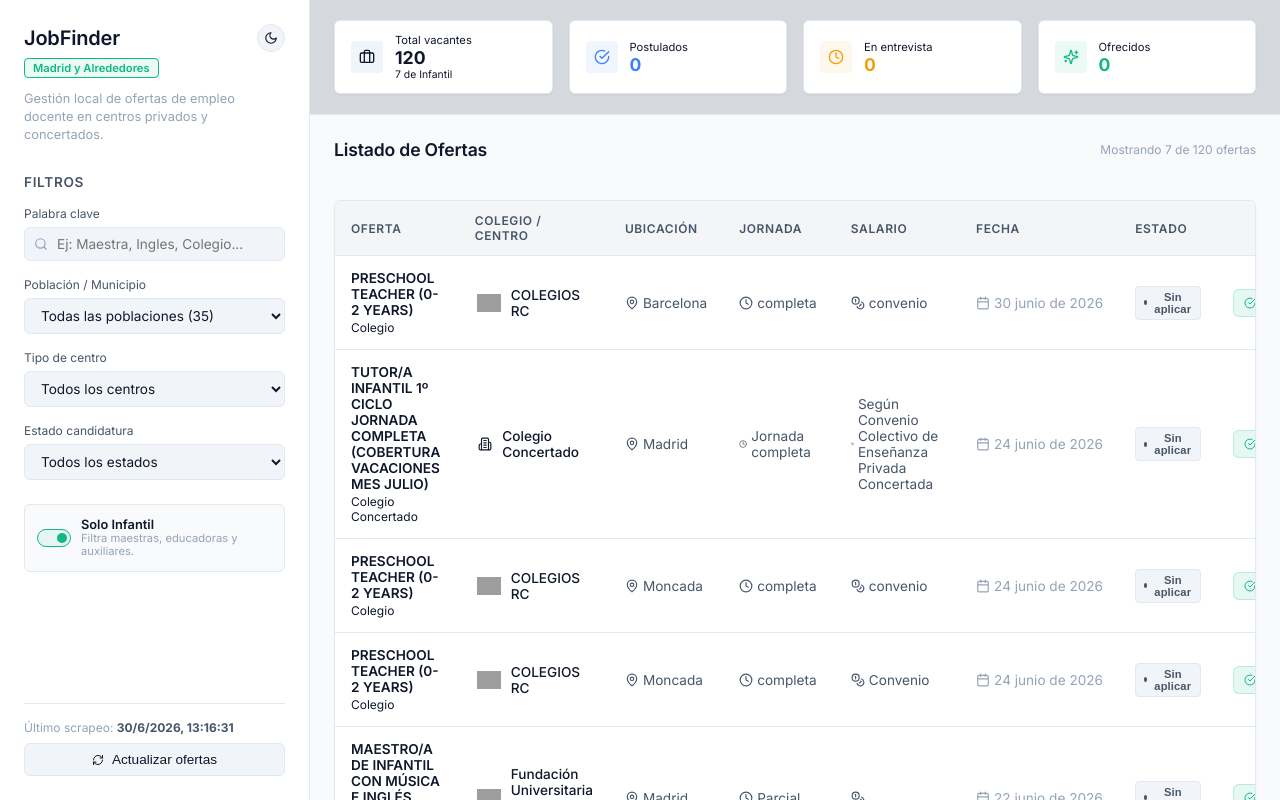
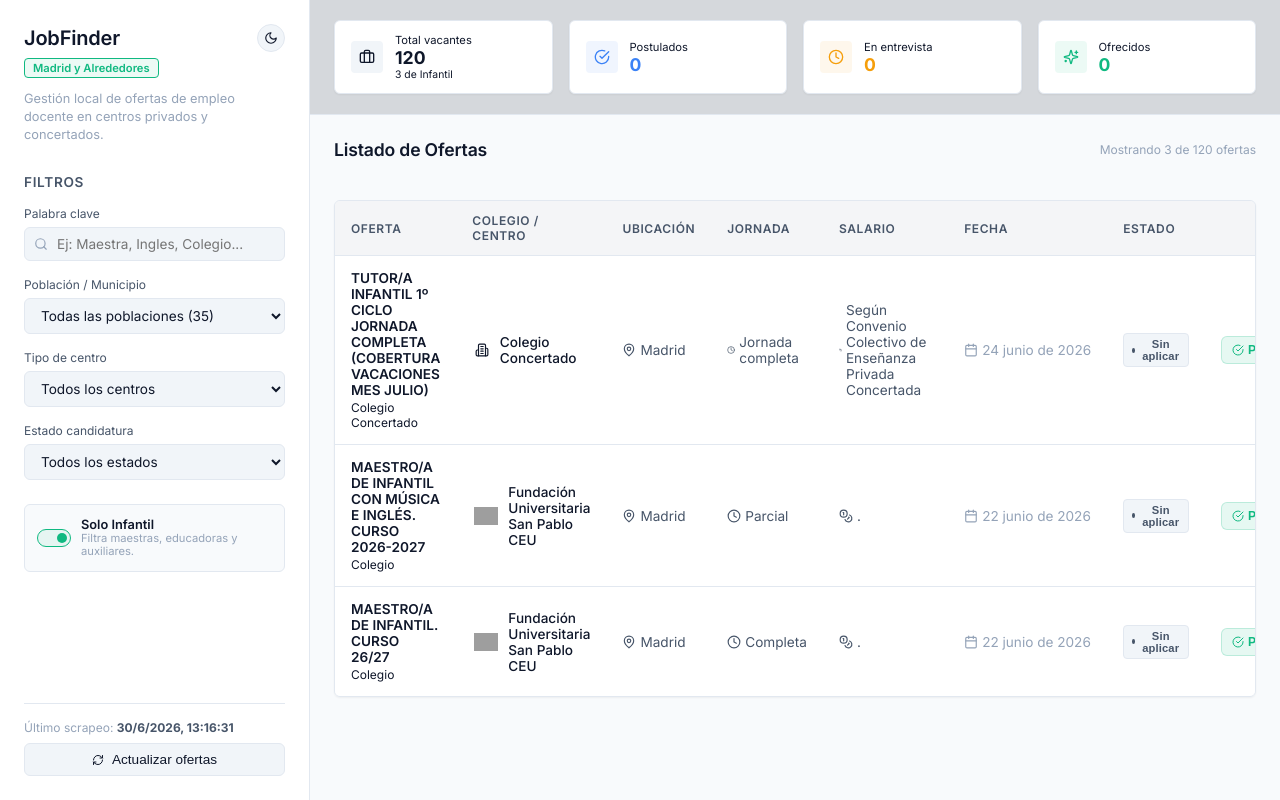
Before and after one commit to Blackmanx/CentralEspJobFinder, a React (Vite) app: page / in a window 1280 px wide. Built offline with nearby package versions, Linux system fonts and the light colour scheme; grey boxes are pictures that could not be loaded; the HTML template or start-up script is replaced by a standard one.

Commit message:
feat: exclude jobs requiring strict C2 level of English

```diff
--- a/src/App.tsx
+++ b/src/App.tsx
@@ -152,6 +152,21 @@ export default function App() {
     const title = job.title.toLowerCase();
     const description = (job.description || '').toLowerCase();
     const requirements = job.requirements.map(r => r.toLowerCase()).join(' ');
+    const text = `${title} ${description} ${requirements}`.toLowerCase();
+
+    // Exclude jobs requiring strict C2 English (allow if C1/B2 is offered as an alternative)
+    if (/\b(c2|proficiency|cpe)\b/.test(text)) {
+      const isAlternative =
+        /\b(c1|b2|cae)\b/.test(text) &&
+        (text.includes('c1/c2') ||
+         text.includes('c1-c2') ||
+         text.includes('c1 o c2') ||
+         text.includes('b2 y c1-c2') ||
+         text.includes('c1–c2'));
+      if (!isAlternative) {
+        return false;
+      }
+    }
 
     // 1. Exclude titles that explicitly target older ages/subjects or other fields
     const negativeTitleKeywords = [
```
